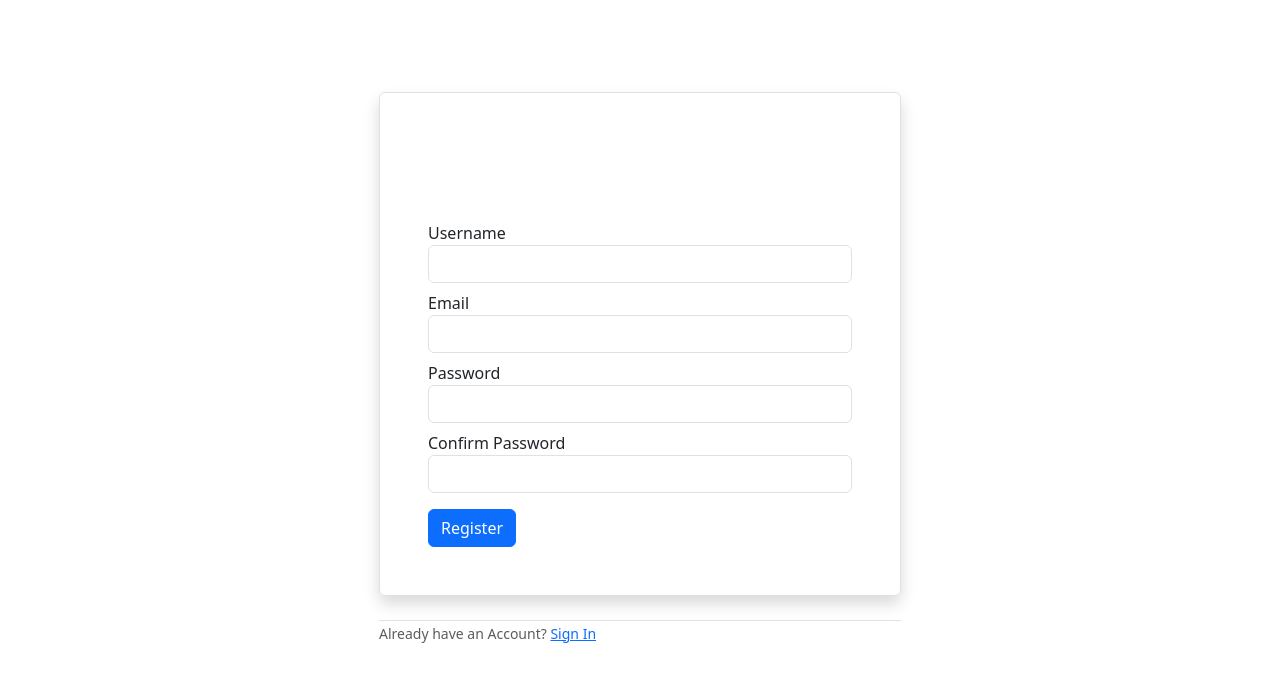
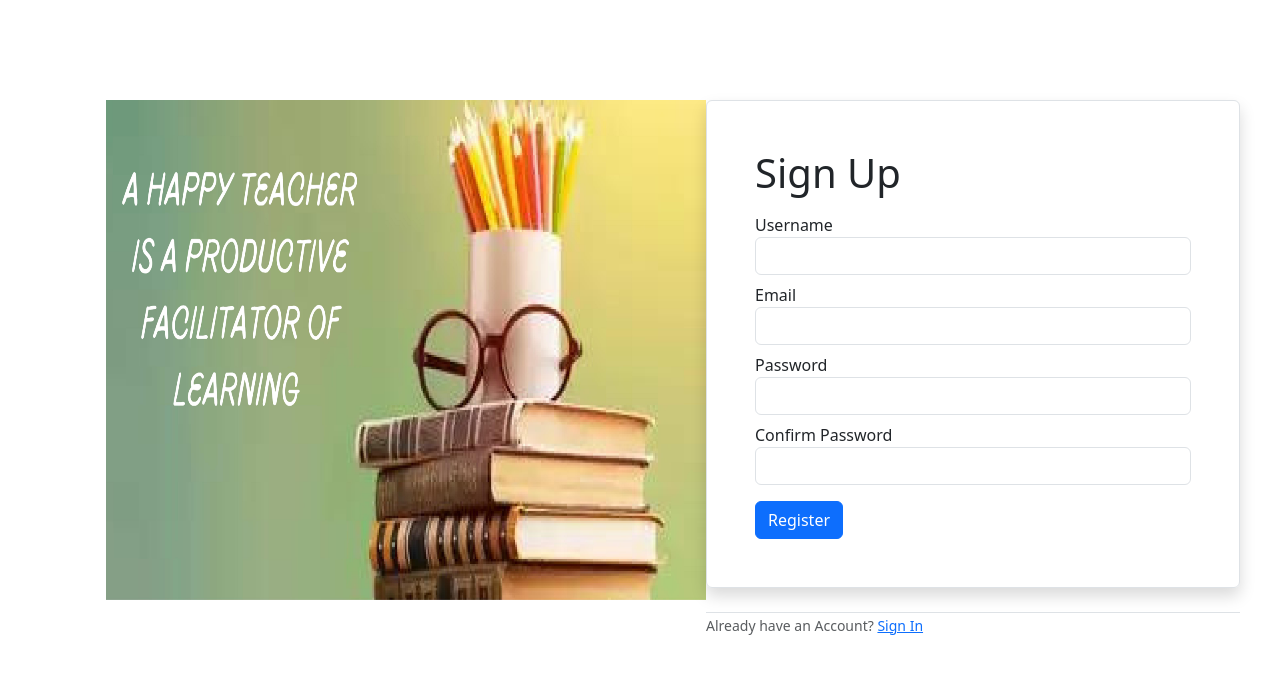
Before and after one commit to Saddickq/TeacherTrek, a Flask app: page /register in a window 1280 px wide. Shown: the part 56-738 px from the top of the page. Run offline with Flask 3, Linux system fonts and the light colour scheme; some libraries are stand-ins or nearby versions.

Commit message:
added background to registry

```diff
--- a/application/static/main.css
+++ b/application/static/main.css
@@ -63,3 +63,10 @@
 .nav-link {
     color: rgba(0, 0, 0, 0.596);
 }
+
+@media screen and (max-width: 700px) {
+  .sideImage {
+    width: 300px;
+    height: 300px;
+  }
+}
--- a/application/templates/register.html
+++ b/application/templates/register.html
@@ -3,11 +3,14 @@
 {% block content %}
     <div class="d-flex align-items-center justify-content-center" style="height: 90vh;">
         <div class="container-md">
-            <div class="row justify-content-center">
+            <div class="d-flex justify-content-around">
+                <div class="sideImage">
+                    <img src="static/images/Happy teacher.jpg" alt="picture of a happy teacher" width="600" height="500">
+                </div>
                 <div class="col-md-6">
                     <form method="POST" action="" class="p-5 rounded border shadow">
                         {{  form.hidden_tag() }}
-                        <h3 class="mb-2">Register</h3>
+                        <h1 class="mb-3">Sign Up</h1>
                         <!--username field-->
                         <div class="mb-2">
                             {{ form.username.label(class="form-control-label") }}
```
Also changed, not shown: application/static/images/2e1096b795b58474.jpg (added), application/static/images/64bb302f2670eb6b.jpg (added), application/static/images/Happy teacher.jpg (added), application/static/images/Teachercanvas.webp (added), instance/database.db.
